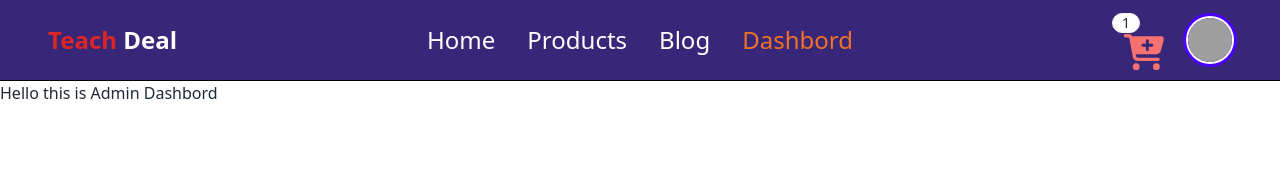
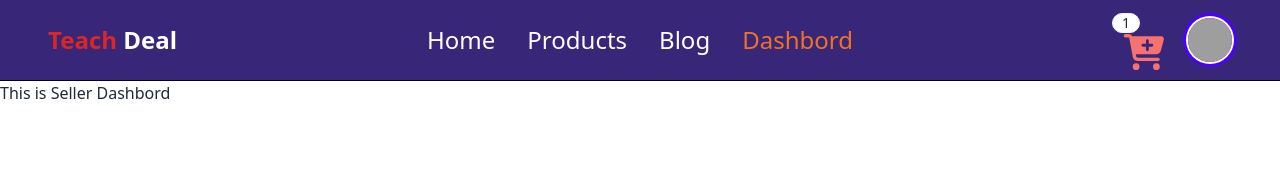
Before and after one commit to raihanuldev/Tech-Deal, a Next.js app: page /dashbord in a window 1280 px wide. Shown: the top 171 px of the page. Built offline with nearby package versions, Linux system fonts and the light colour scheme; grey boxes are pictures that could not be loaded.

Commit message:
Dashbord Layout Define

```diff
--- /dev/null
+++ b/src/components/dashbord/AdminDashbord.tsx
@@ -0,0 +1,11 @@
+import React from 'react';
+
+const AdminDashbord = () => {
+    return (
+        <div>
+            <h1>This is Admin Dashbord</h1>
+        </div>
+    );
+};
+
+export default AdminDashbord;
--- /dev/null
+++ b/src/components/dashbord/BuyerDashbord.tsx
@@ -0,0 +1,11 @@
+import React from 'react';
+
+const BuyerDashbord = () => {
+    return (
+        <div>
+            <h1>this is Buyer Dashbord</h1>
+        </div>
+    );
+};
+
+export default BuyerDashbord;
--- /dev/null
+++ b/src/components/dashbord/SellerDashbord.tsx
@@ -0,0 +1,11 @@
+import React from 'react';
+
+const SellerDashbord = () => {
+    return (
+        <div>
+            <h2>This is Seller Dashbord</h2>
+        </div>
+    );
+};
+
+export default SellerDashbord;
--- a/src/pages/dashbord/index.tsx
+++ b/src/pages/dashbord/index.tsx
@@ -1,19 +1,22 @@
-import React, { useState } from 'react';
-import { NextPage } from 'next';
-import { userRole } from '@/interface/UserInfoInterface';
+import React, { useState } from "react";
+import { NextPage } from "next";
+import { userRole } from "@/interface/UserInfoInterface";
+import SellerDashbord from "@/components/dashbord/SellerDashbord";
+import BuyerDashbord from "@/components/dashbord/BuyerDashbord";
+import AdminDashbord from "@/components/dashbord/AdminDashbord";
 
 const Dashbord: NextPage = () => {
-    const [userRole,setUserRole] = useState<userRole>("admin")
+  const [userRole, setUserRole] = useState<userRole>("seller");
 
-    if (userRole == 'admin'){
-        return  <h1>Hello this is Admin Dashbord</h1>
-    }
-    if (userRole == 'seller'){
-        return <h1>Hello This is Seller Dashbord</h1>
-    }
-    if (userRole == 'buyer'){
-        return <h1>Hello This is Buyer Dasbord</h1>
-    }
+  if (userRole == "admin") {
+    return <AdminDashbord />;
+  }
+  if (userRole == "seller") {
+    return <SellerDashbord />;
+  }
+  if (userRole == "buyer") {
+    return <BuyerDashbord />;
+  }
 };
 
 export default Dashbord;
```
